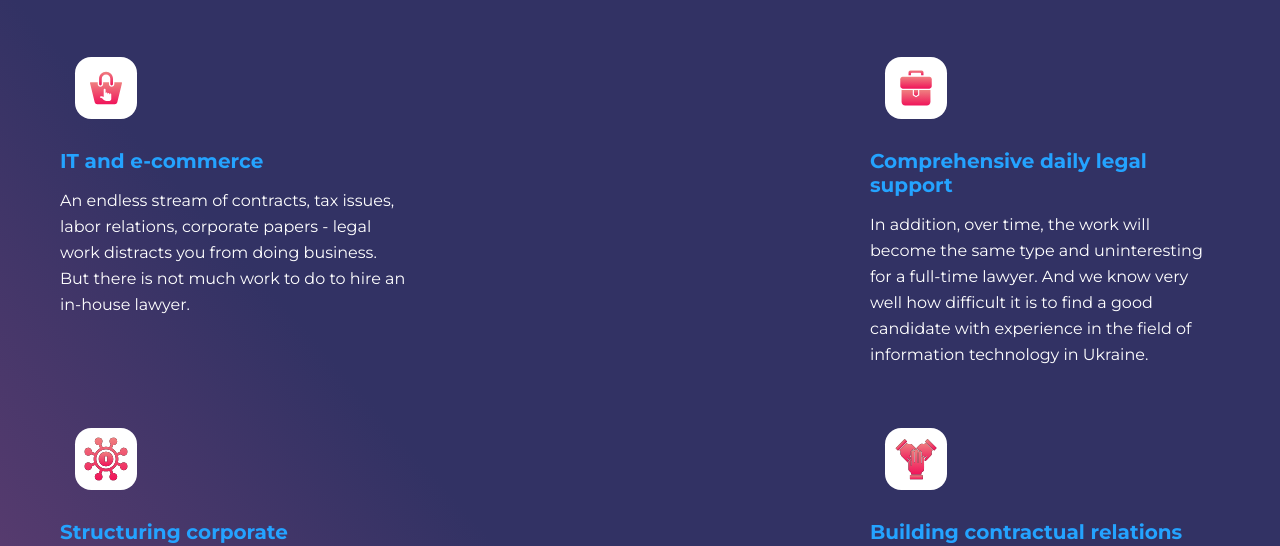
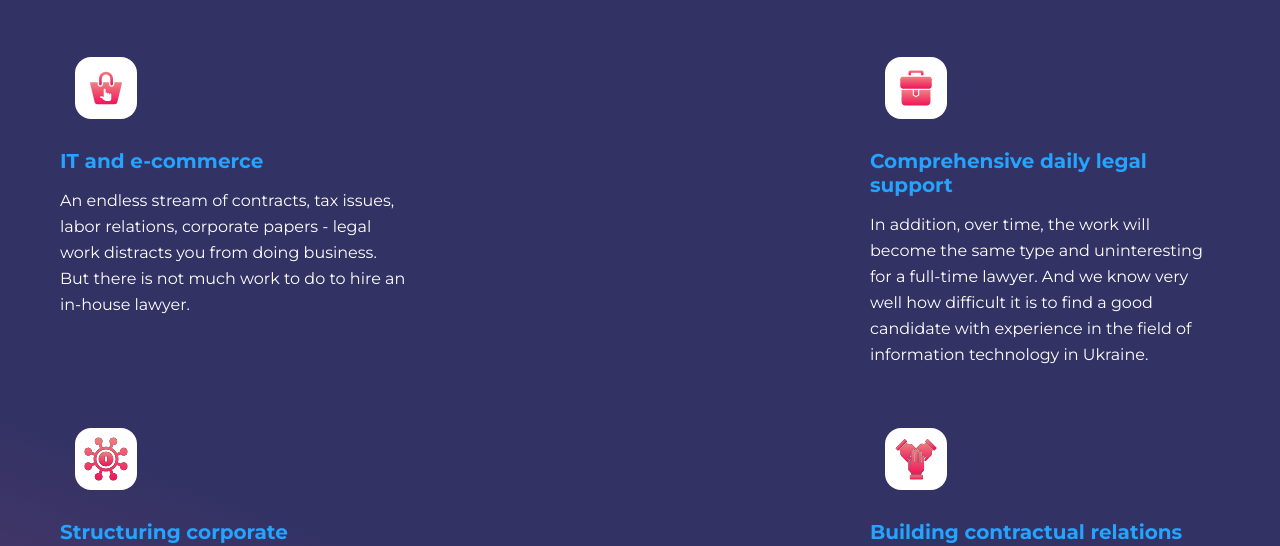
Before and after one commit to Dzu-te/hillel-final-project, a website: page index.html in a window 1280 px wide. Shown: the part 229-775 px from the top of the page. Drawn offline with Linux system fonts and the light colour scheme.

Commit message:
fixed gradient

```diff
--- a/src/input.css
+++ b/src/input.css
@@ -57,5 +57,5 @@ h6 {
 }
 
 .bg-gradient-custom {
-  background: linear-gradient(228.57deg, #323264 11.93%, #323264 57.17%, #643E72 87.46%);
+  background: linear-gradient(200deg, #323264 11.93%, #323264 57.17%, #643E72 87.46%);
 }
```
Also changed, not shown: assets/style.css.
